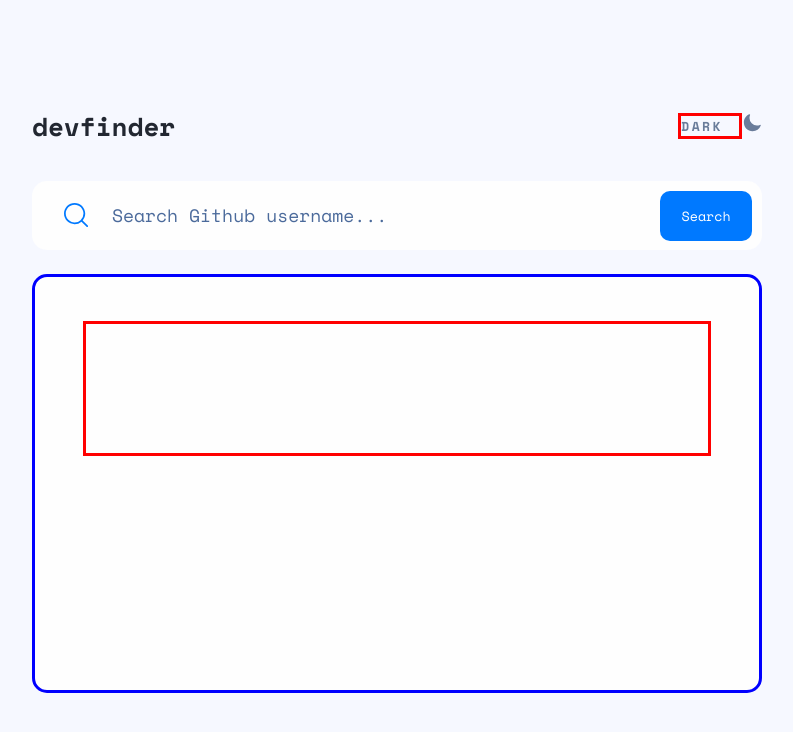
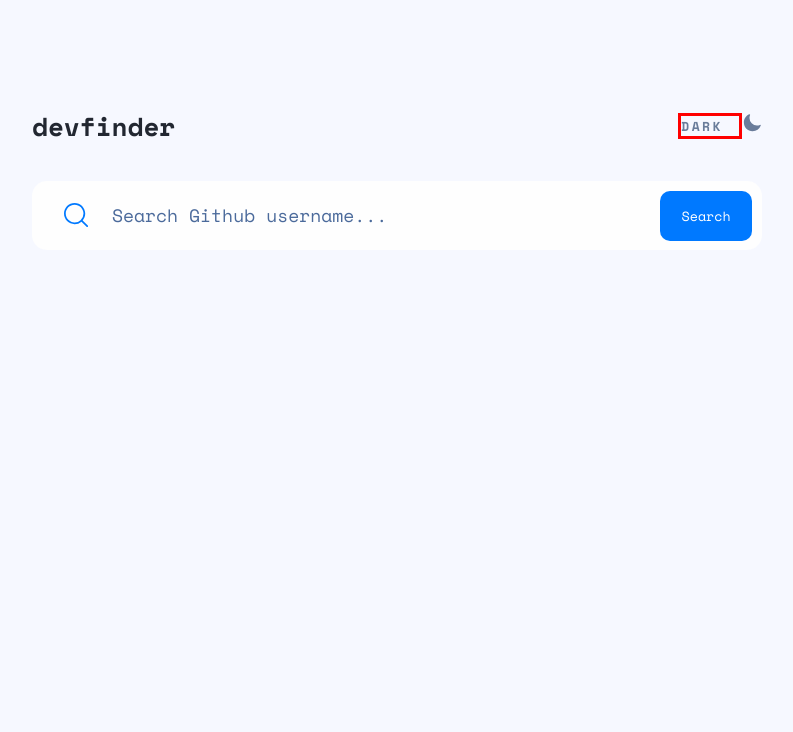
Before and after one commit to brunocs90/github-user-search-app, a React (Vite) app: page / in a window 1280 px wide. Shown: the top 732 px of the page, without its empty margins (243-1036 px from the left). Built offline with nearby package versions, Linux system fonts and the light colour scheme.

Commit message:
card user

```diff
--- a/src/App.tsx
+++ b/src/App.tsx
@@ -1,7 +1,7 @@
 import { DefaultTheme, ThemeProvider } from 'styled-components';
+import CardUser from './components/CardUser';
 import Header from './components/Header';
 import Search from './components/Search';
-import User from './components/User';
 import { LIGTH } from './constants';
 import usePeristedState from './hooks/usePersistedState';
 import { MainContainer, PageContainer } from './styles';
@@ -23,7 +23,7 @@ export function App() {
                 <MainContainer>
                     <Header toggleTheme={toggleTheme} />
                     <Search />
-                    <User />
+                    <CardUser />
                 </MainContainer>
             </PageContainer>
         </ThemeProvider>
--- /dev/null
+++ b/src/components/CardUser/index.tsx
@@ -0,0 +1,5 @@
+import { CardUserContainer } from './styles';
+
+export default function CardUser() {
+    return <CardUserContainer></CardUserContainer>;
+}
--- /dev/null
+++ b/src/components/CardUser/styles.ts
@@ -0,0 +1,3 @@
+import styled from 'styled-components';
+
+export const CardUserContainer = styled.header``;
--- a/src/components/User/index.tsx
+++ /dev/null
@@ -1,10 +0,0 @@
-import UserHeader from '../UserHeader';
-import { UserContainer } from './styles';
-
-export default function User() {
-    return (
-        <UserContainer>
-            <UserHeader />
-        </UserContainer>
-    );
-}
--- a/src/components/User/styles.ts
+++ /dev/null
@@ -1,13 +0,0 @@
-import styled from 'styled-components';
-
-export const UserContainer = styled.header`
-    width: 100%;
-    height: 26.188rem;
-    display: flex;
-    margin-top: 1.5rem;
-    border-radius: 0.938rem;
-    padding: 2.75rem 3rem 3rem 3rem;
-    background-color: ${({ theme }) => theme.colors['section-background']};
-
-    border: solid blue;
-`;
--- a/src/components/UserHeader/index.tsx
+++ /dev/null
@@ -1,5 +0,0 @@
-import { UserHeaderContainer } from './styles';
-
-export default function UserHeader() {
-    return <UserHeaderContainer></UserHeaderContainer>;
-}
--- a/src/components/UserHeader/styles.ts
+++ /dev/null
@@ -1,8 +0,0 @@
-import styled from 'styled-components';
-
-export const UserHeaderContainer = styled.header`
-    width: 100%;
-    height: 8.43rem;
-    display: flex;
-    border: solid red;
-`;
```
